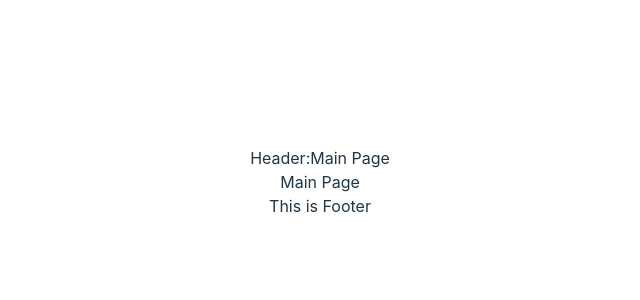
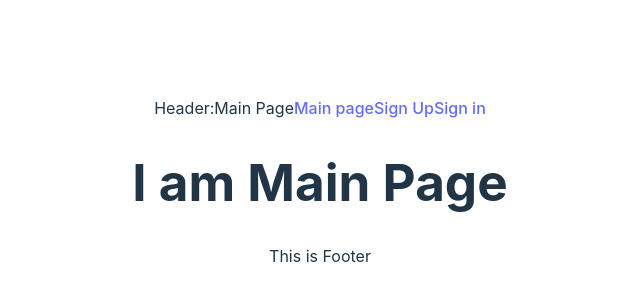
Before and after one commit to R11VEN/eCommerce-Application, a React (Vite) app: page / in a window 1280 px wide. Shown: the part 218-518 px from the top of the page, without its empty margins (320-960 px from the left). Built offline with nearby package versions, Linux system fonts and the light colour scheme.

Commit message:
fix: pages title

```diff
--- a/src/layout/header.tsx
+++ b/src/layout/header.tsx
@@ -1,6 +1,27 @@
-import { JSX } from 'react/jsx-runtime';
+import { NavLink } from 'react-router-dom';
+
+import { RouteInterface } from '../interfaces/route.interface.ts';
+import { routesAuth, routesPages } from '../routes.tsx';
 
 const Header = ({ titlePage }: { titlePage: string }) => {
-  return <div className="header">Header:{titlePage}</div>;
+  const showClassName = ({ isActive }: { isActive: boolean }): string => {
+    return isActive ? 'header-link active' : 'header-link';
+  };
+
+  return (
+    <div className="header">
+      Header:{titlePage}
+      {routesPages.map((route: RouteInterface) => (
+        <NavLink key={route.name} to={route.path} className={showClassName} end>
+          {route.name}
+        </NavLink>
+      ))}
+      {routesAuth.map((route: RouteInterface) => (
+        <NavLink key={route.name} to={route.path} className={showClassName} end>
+          {route.name}
+        </NavLink>
+      ))}
+    </div>
+  );
 };
 export default Header;
--- a/src/pages/auth-page.tsx
+++ b/src/pages/auth-page.tsx
@@ -10,7 +10,11 @@ const AuthPage = ({ showName }: PageProps): JSX.Element => {
     showName && showName(name);
   }, [showName]);
 
-  return <div></div>;
+  return (
+    <div>
+      <h1>I am Auth Page</h1>
+    </div>
+  );
 };
 
 export default AuthPage;
--- a/src/pages/main-page.tsx
+++ b/src/pages/main-page.tsx
@@ -7,7 +7,11 @@ const MainPage = ({ showName }: PageProps): JSX.Element => {
   useEffect(() => {
     showName && showName('Main Page');
   }, []);
-  return <div className="main">Main Page</div>;
+  return (
+    <div className="main">
+      <h1>I am Main Page</h1>
+    </div>
+  );
 };
 
 export default MainPage;
--- a/src/pages/reg-page.tsx
+++ b/src/pages/reg-page.tsx
@@ -14,7 +14,11 @@ const RegPage = ({ showName }: PageProps): JSX.Element => {
     showName && showName(name);
   }, [showName]);
 
-  return <div></div>;
+  return (
+    <div>
+      <h1>I am Reg Page</h1>
+    </div>
+  );
 };
 
 export default RegPage;
--- a/src/routes.tsx
+++ b/src/routes.tsx
@@ -15,12 +15,12 @@ export const routesPages: RouteInterface[] = [
 
 export const routesAuth: RouteInterface[] = [
   {
-    name: 'Authorization',
+    name: 'Sign Up',
     path: AUTH_ROUTE,
     Component: ({ showPageName }) => <AuthPage showName={showPageName} />,
   },
   {
-    name: 'Registration',
+    name: 'Sign in',
     path: REG_ROUTE,
     Component: ({ showPageName }) => <RegPage showName={showPageName} />,
   },
```
